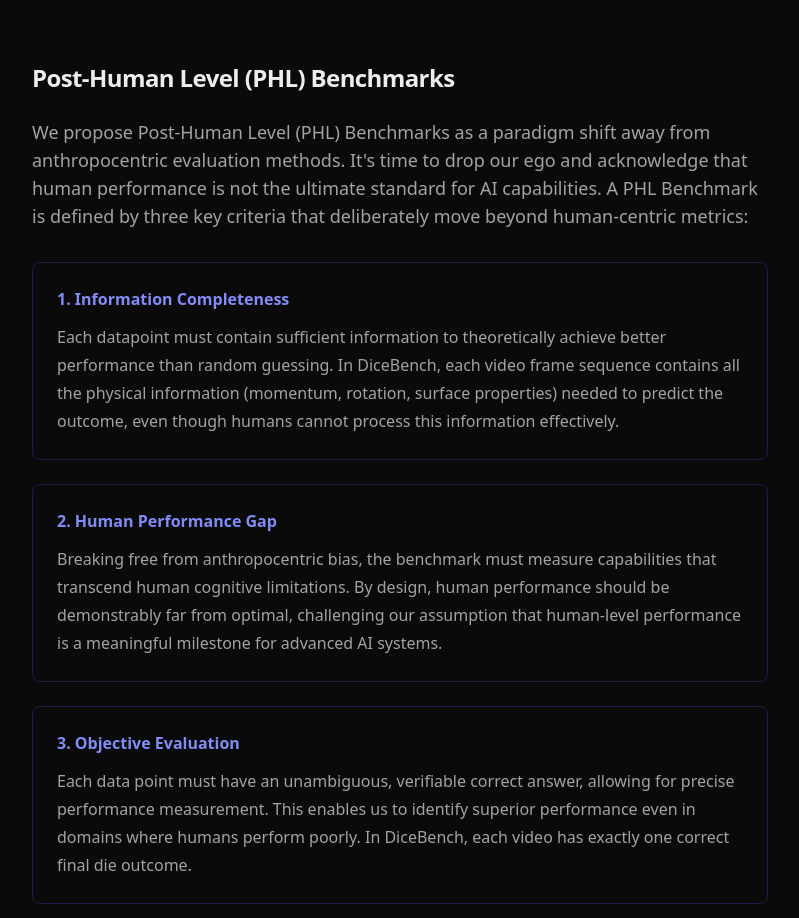
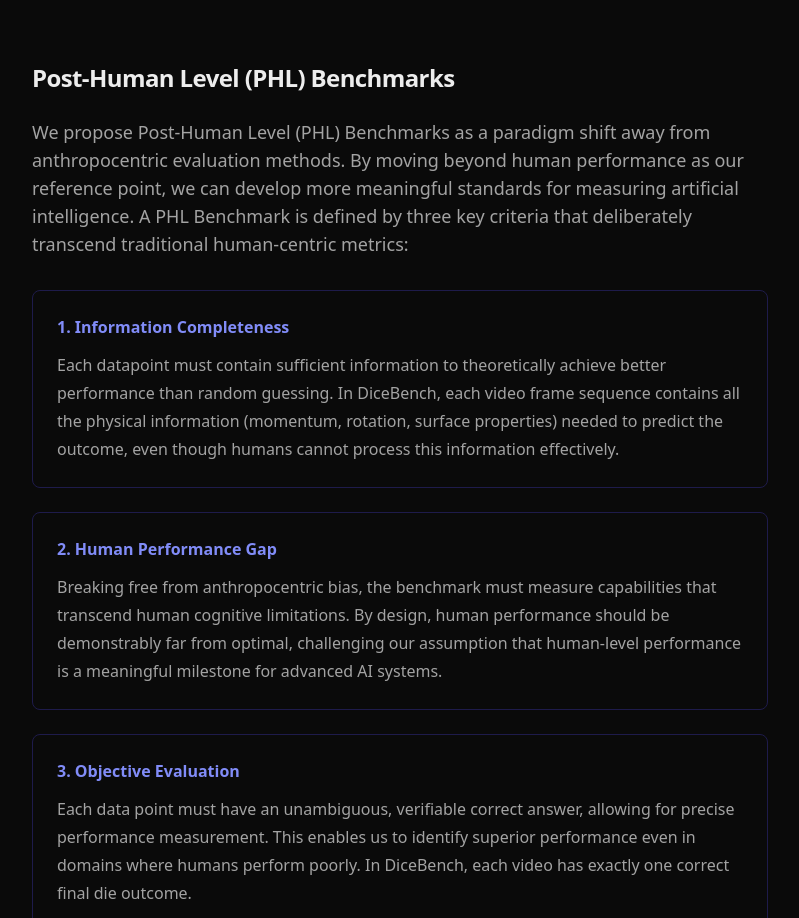
Before and after one commit to mrconter1/dice-bench, a Next.js app: page / in a window 1280 px wide. Shown: the part 1289-2207 px from the top of the page, without its empty margins (240-1039 px from the left). Built offline with nearby package versions, Linux system fonts and the light colour scheme.

Commit message:
Improve text

```diff
--- a/src/app/page.tsx
+++ b/src/app/page.tsx
@@ -91,10 +91,10 @@ export default function Home() {
           <h2 className="text-secondary-foreground">Post-Human Level (PHL) Benchmarks</h2>
           <p className="text-lg">
             We propose Post-Human Level (PHL) Benchmarks as a paradigm shift away from
-            anthropocentric evaluation methods. It's time to drop our ego and acknowledge
-            that human performance is not the ultimate standard for AI capabilities. A PHL
-            Benchmark is defined by three key criteria that deliberately move beyond
-            human-centric metrics:
+            anthropocentric evaluation methods. By moving beyond human performance as our
+            reference point, we can develop more meaningful standards for measuring artificial
+            intelligence. A PHL Benchmark is defined by three key criteria that deliberately
+            transcend traditional human-centric metrics:
           </p>
 
           <div className="grid gap-6 mt-8">
```
